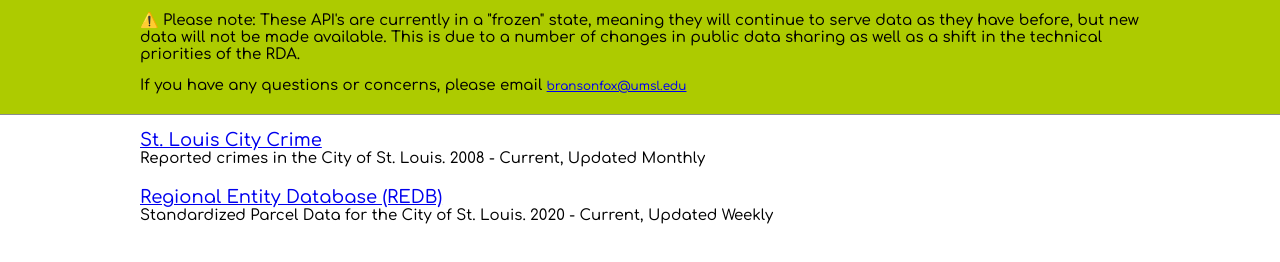
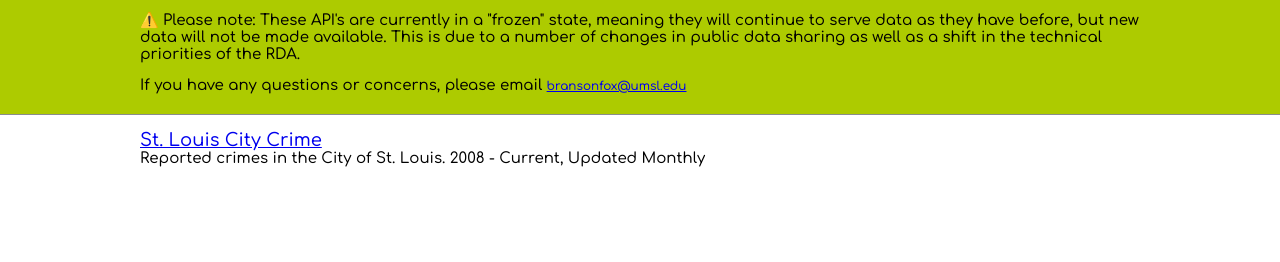
Before and after one commit to stlrda/stlrda-api-proxy, a plain HTML site: page static/index.html in a window 1280 px wide. Shown: the part 436-698 px from the top of the page. Drawn offline with Linux system fonts and the light colour scheme.

Commit message:
update api proxy

```diff
--- a/static/index.html
+++ b/static/index.html
@@ -37,12 +37,6 @@
                     Reported crimes in the City of St. Louis. 2008 - Current, Updated Monthly
                 </p>
             </div>
-            <div class="alt">
-                <h3><a href="/redb">Regional Entity Database (REDB)</a></h3>
-                <p>
-                    Standardized Parcel Data for the City of St. Louis. 2020 - Current, Updated Weekly
-                </p>
-            </div>
         </div>
     </div>
 </body>
```
Also changed, not shown: 2 other files.
